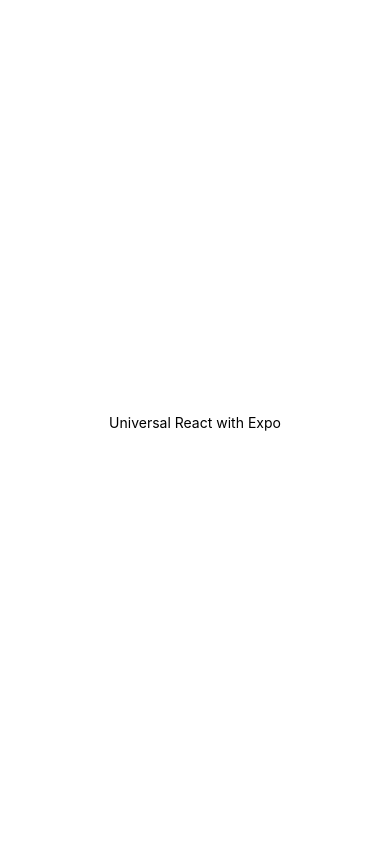
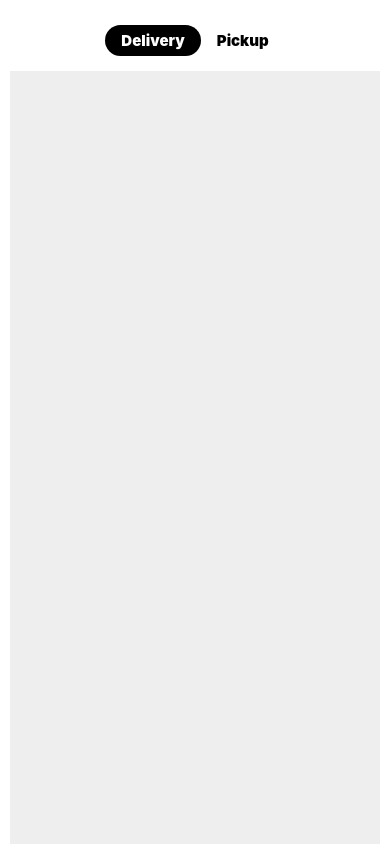
Before and after one commit to RezaEcho10/FoodNight, a React Native app: screen / in a window 390 px wide. Built offline with nearby package versions, Linux system fonts and the light colour scheme.

Commit message:
HeaderTabs

```diff
--- a/App.js
+++ b/App.js
@@ -1,15 +1,6 @@
 import { View, Text } from "react-native";
+import Home from "./Screens/Home";
 
 export default function App() {
-  return (
-    <View
-      style={{
-        flex: 1,
-        justifyContent: "center",
-        alignItems: "center",
-      }}
-    >
-      <Text>Universal React with Expo</Text>
-    </View>
-  );
+  return <Home />
 }
--- /dev/null
+++ b/Components/HeaderTabs.js
@@ -0,0 +1,30 @@
+import { View, Text, TouchableOpacity } from 'react-native'
+import React,{useState} from 'react'
+
+const HeaderTabs = () => {
+  const [activeTab, setActiveTab] = useState("Delivery")
+  return (
+    <View style={{flexDirection: 'row', alignSelf: 'center'}}>
+      <HeaderButton text="Delivery" btnColor="black" textColor="white" activeTab={activeTab} setActiveTab={setActiveTab} />
+      <HeaderButton text="Pickup" btnColor="white" textColor="black" activeTab={activeTab} setActiveTab={setActiveTab}/>
+    </View>
+  )
+}
+
+const HeaderButton = (props) => {
+  return (
+      <TouchableOpacity style={{
+        backgroundColor: props.activeTab == props.text ? 'black' : 'white',
+        paddingVertical: 6,
+        paddingHorizontal: 16,
+        borderRadius: 30,
+      }}
+      onPress={() => props.setActiveTab(props.text)}
+      >
+        <Text style={{color: props.activeTab == props.text ? 'white' : 'black', fontSize: 15, fontWeight: '900'}}>{props.text}</Text>
+      </TouchableOpacity>
+  )
+}
+
+
+export default HeaderTabs
--- /dev/null
+++ b/Screens/Home.js
@@ -0,0 +1,15 @@
+import { View, Text, SafeAreaView } from 'react-native'
+import React from 'react'
+import HeaderTabs from '../Components/HeaderTabs'
+
+const Home = () => {
+  return (
+    <SafeAreaView style={{marginLeft: 'auto', marginRight: 'auto', marginTop: 10, width: '95%', backgroundColor: '#eee', flex: 1}}>
+      <View style={{backgroundColor: 'white', padding: 15}}>
+        <HeaderTabs />
+      </View>
+    </SafeAreaView>
+  )
+}
+
+export default Home
```
Also changed, not shown: package.json (+6 -1 lines), 1 other file (tests, documents, lock files or other folders).
